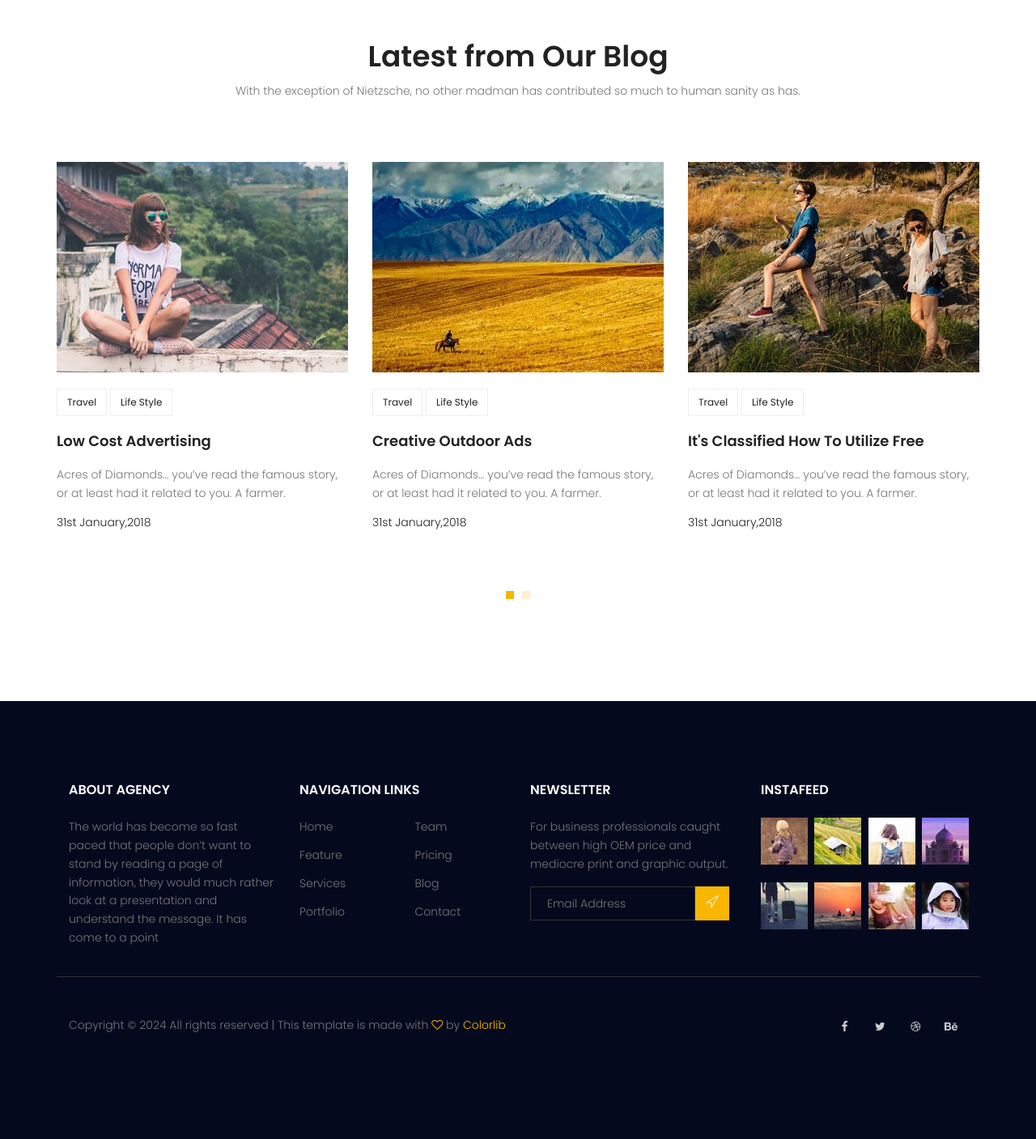
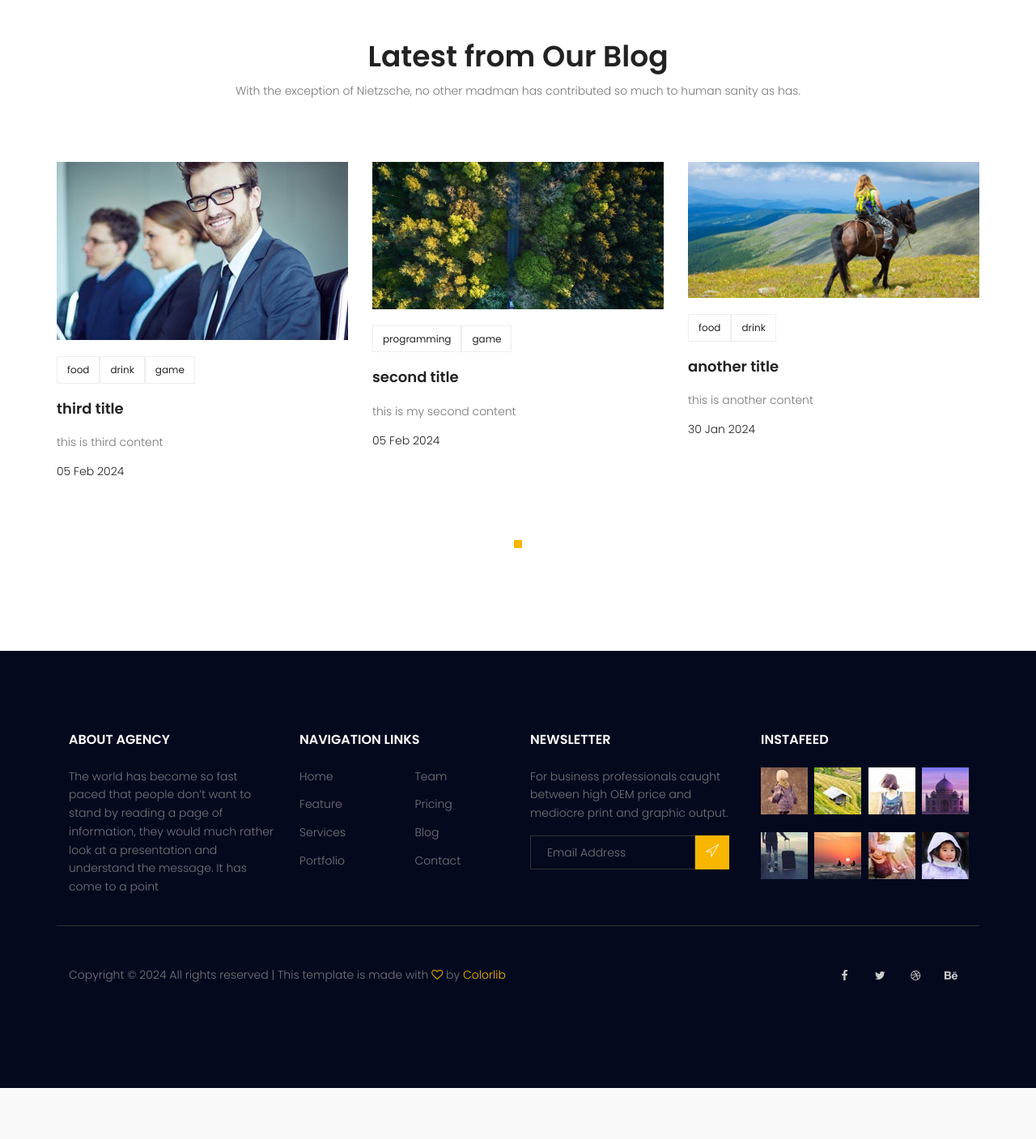
Before and after one commit to Behnam-72/Mysite, a Django app: page / in a window 1280 px wide. Shown: the part 2589-3996 px from the top of the page at 81% size. After the commit the page ends 3933 px from the top, so only its background shows below. Run offline with Django 4.2, Linux system fonts and the light colour scheme; data comes from the database, SQL or seed files in the repository; both versions use the stored data as it was after the commit; some libraries are stand-ins or nearby versions.

Commit message:
lastest-post
latest post in home page

```diff
--- a/blog/models.py
+++ b/blog/models.py
@@ -21,6 +21,9 @@ class Post(models.Model):
     creaded_date = models.DateTimeField(auto_now_add = True)
     updated_date = models.DateTimeField(auto_now = True)
 
+    class Meta:
+        ordering = ['published_date']
+
     def __str__(self):
         return self.title
 
--- a/blog/templatetags/blog_tags.py
+++ b/blog/templatetags/blog_tags.py
@@ -1,19 +1,12 @@
 from django import template
 from blog.models import Post
 from blog.models import Category
+from django.utils import timezone
 register = template.Library()
 
-@register.simple_tag
-def totalposts():
-    posts = Post.objects.filter(status=1)
-    return posts
 
-@register.filter
-def snippet(value, arg):
-    return value[:arg] + '...'
-
-@register.inclusion_tag('blog/latest-posts.html')
-def latest_post():
+@register.inclusion_tag('blog/popular-posts.html')
+def popular_post():
     posts = Post.objects.filter(status=1).order_by('published_date')[:2]
     return {'posts':posts}
 
@@ -26,3 +19,8 @@ def post_category():
         cat_dict[name] = posts.filter(category=name).count()
 
     return {'categories':cat_dict}
+
+@register.inclusion_tag('blog/latest-post.html')
+def latest_post():
+    posts = Post.objects.filter(status=1, published_date__lte=timezone.now()).order_by('-published_date')[:6]
+    return {'posts': posts}
--- a/blog/views.py
+++ b/blog/views.py
@@ -2,11 +2,11 @@ from django.shortcuts import render,get_object_or_404
 from blog.models import Post
 from django.utils import timezone
 def blog_page(request, cat_name=None, author_name=None):
-    posts = Post.objects.all()
+    posts = Post.objects.filter(status=True, published_date__lte=timezone.now())
     if cat_name:
-        posts = posts.filter(category__name=cat_name)
+        posts = posts.filter(category__name=cat_name, status=True, published_date__lte=timezone.now())
     if author_name:
-        posts = posts.filter(author__username=author_name)
+        posts = posts.filter(author__username=author_name, status=True, published_date__lte=timezone.now())
     context = {'posts': posts}
     return render(request, 'blog/blog-home.html', context)
 
--- a/templates/blog/blog-single.html
+++ b/templates/blog/blog-single.html
@@ -255,7 +255,8 @@
 						</p>
 					</div>
 					<div class="single-sidebar-widget popular-post-widget">
-						{% latest_post %}
+						<h4 class="popular-title">Popular Posts</h4>
+						{% popular_post %}
 						</div>
 					</div>
 					<div class="single-sidebar-widget ads-widget">
--- /dev/null
+++ b/templates/blog/latest-post.html
@@ -0,0 +1,34 @@
+{% load static %}
+
+<div class="row">
+    <div class="active-recent-blog-carusel">
+        {% for post in posts %}
+        <div class="single-recent-blog-post item">
+            <div class="thumb">
+                <img class="img-fluid" src="{{post.image.url}}" alt="">
+            </div>
+            <div class="details">
+                <div class="tags">
+                    <ul>
+                        {% for cat in post.category.all %}
+                        <li>
+                            <a href="{% url 'blog:category' cat_name=cat.name %}">
+                                    {{cat.name}}
+                                {% endfor %}
+                            </a>
+                        </li>
+
+                    </ul>
+                </div>
+                <a href="{% url 'blog:single' pid=post.id %}">
+                    <h4 class="title">{{post.title}}</h4>
+                </a>
+                <p>
+                    {{post.content}}
+                </p>
+                <h6 class="date">{{post.published_date|date:'d M Y'}}</h6>
+            </div>
+        </div>
+        {% endfor %}
+    </div>
+</div>
--- a/templates/blog/latest-posts.html
+++ b/templates/blog/popular-posts.html
@@ -1,7 +1,6 @@
 {% load static %}
 
 <div class="single-sidebar-widget popular-post-widget">
-    <h4 class="popular-title">Popular Posts</h4>
     <div class="popular-post-list">
         {% for post in posts %}
         <div class="single-post-list d-flex flex-row align-items-center">
--- a/templates/website/index.html
+++ b/templates/website/index.html
@@ -1,5 +1,6 @@
 {% extends 'base.html' %}
 {% load static %}
+{% load blog_tags %}
 {% block content %}
 
 <!-- start banner Area -->
@@ -191,161 +192,7 @@
 				</div>
 			</div>
 		</div>
-		<div class="row">
-			<div class="active-recent-blog-carusel">
-				<div class="single-recent-blog-post item">
-					<div class="thumb">
-						<img class="img-fluid" src="{% static 'img/b1.jpg' %}" alt="">
-					</div>
-					<div class="details">
-						<div class="tags">
-							<ul>
-								<li>
-									<a href="#">Travel</a>
-								</li>
-								<li>
-									<a href="#">Life Style</a>
-								</li>
-							</ul>
-						</div>
-						<a href="#">
-							<h4 class="title">Low Cost Advertising</h4>
-						</a>
-						<p>
-							Acres of Diamonds… you’ve read the famous story, or at least had it related to you. A
-							farmer.
-						</p>
-						<h6 class="date">31st January,2018</h6>
-					</div>
-				</div>
-				<div class="single-recent-blog-post item">
-					<div class="thumb">
-						<img class="img-fluid" src="{% static 'img/b2.jpg' %}" alt="">
-					</div>
-					<div class="details">
-						<div class="tags">
-							<ul>
-								<li>
-									<a href="#">Travel</a>
-								</li>
-								<li>
-									<a href="#">Life Style</a>
-								</li>
-							</ul>
-						</div>
-						<a href="#">
-							<h4 class="title">Creative Outdoor Ads</h4>
-						</a>
-						<p>
-							Acres of Diamonds… you’ve read the famous story, or at least had it related to you. A
-							farmer.
-						</p>
-						<h6 class="date">31st January,2018</h6>
-					</div>
-				</div>
-				<div class="single-recent-blog-post item">
-					<div class="thumb">
-						<img class="img-fluid" src="{% static 'img/b3.jpg' %}" alt="">
-					</div>
-					<div class="details">
-						<div class="tags">
-							<ul>
-								<li>
-									<a href="#">Travel</a>
-								</li>
-								<li>
-									<a href="#">Life Style</a>
-								</li>
-							</ul>
-						</div>
-						<a href="#">
-							<h4 class="title">It's Classified How To Utilize Free</h4>
-						</a>
-						<p>
-							Acres of Diamonds… you’ve read the famous story, or at least had it related to you. A
-							farmer.
-						</p>
-						<h6 class="date">31st January,2018</h6>
-					</div>
-				</div>
-				<div class="single-recent-blog-post item">
-					<div class="thumb">
-						<img class="img-fluid" src="{% static 'img/b1.jpg' %}" alt="">
-					</div>
-					<div class="details">
-						<div class="tags">
-							<ul>
-								<li>
-									<a href="#">Travel</a>
-								</li>
-								<li>
-									<a href="#">Life Style</a>
-								</li>
-							</ul>
-						</div>
-						<a href="#">
-							<h4 class="title">Low Cost Advertising</h4>
-						</a>
-						<p>
-							Acres of Diamonds… you’ve read the famous story, or at least had it related to you. A
-							farmer.
-						</p>
-						<h6 class="date">31st January,2018</h6>
-					</div>
-				</div>
-				<div class="single-recent-blog-post item">
-					<div class="thumb">
-						<img class="img-fluid" src="{% static 'img/b2.jpg' %}" alt="">
-					</div>
-					<div class="details">
-						<div class="tags">
-							<ul>
-								<li>
-									<a href="#">Travel</a>
-								</li>
-								<li>
-									<a href="#">Life Style</a>
-								</li>
-							</ul>
-						</div>
-						<a href="#">
-							<h4 class="title">Creative Outdoor Ads</h4>
-						</a>
-						<p>
-							Acres of Diamonds… you’ve read the famous story, or at least had it related to you. A
-							farmer.
-						</p>
-						<h6 class="date">31st January,2018</h6>
-					</div>
-				</div>
-				<div class="single-recent-blog-post item">
-					<div class="thumb">
-						<img class="img-fluid" src="{% static 'img/b3.jpg' %}" alt="">
-					</div>
-					<div class="details">
-						<div class="tags">
-							<ul>
-								<li>
-									<a href="#">Travel</a>
-								</li>
-								<li>
-									<a href="#">Life Style</a>
-								</li>
-							</ul>
-						</div>
-						<a href="#">
-							<h4 class="title">It's Classified How To Utilize Free</h4>
-						</a>
-						<p>
-							Acres of Diamonds… you’ve read the famous story, or at least had it related to you. A
-							farmer.
-						</p>
-						<h6 class="date">31st January,2018</h6>
-					</div>
-				</div>
-
-			</div>
-		</div>
+		{% latest_post %}
 	</div>
 </section>
 <!-- End recent-blog Area -->
```
Also changed, not shown: templates/blog/blog-home.html (+1 -46 lines), db.sqlite3, media/blog/cat-widget1.jpg (added), media/blog/cat-widget2_jnMkVEk.jpg (added), media/blog/cat-widget3.jpg (added).
